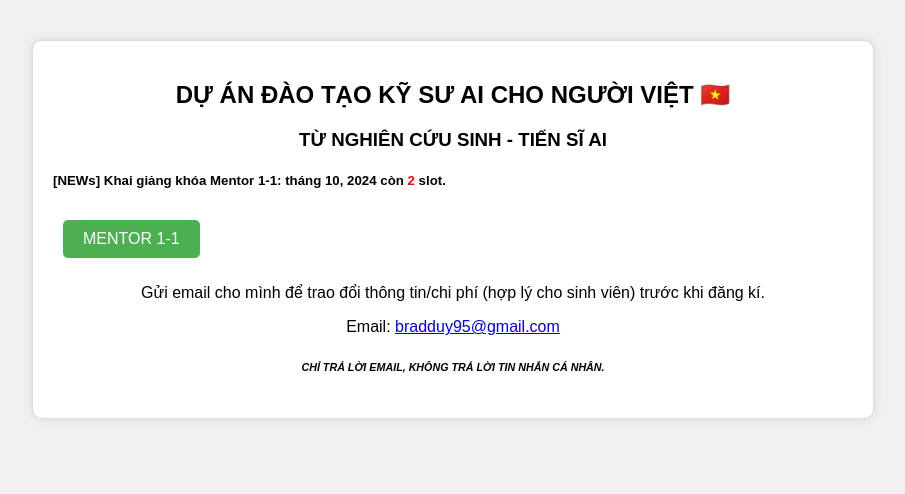
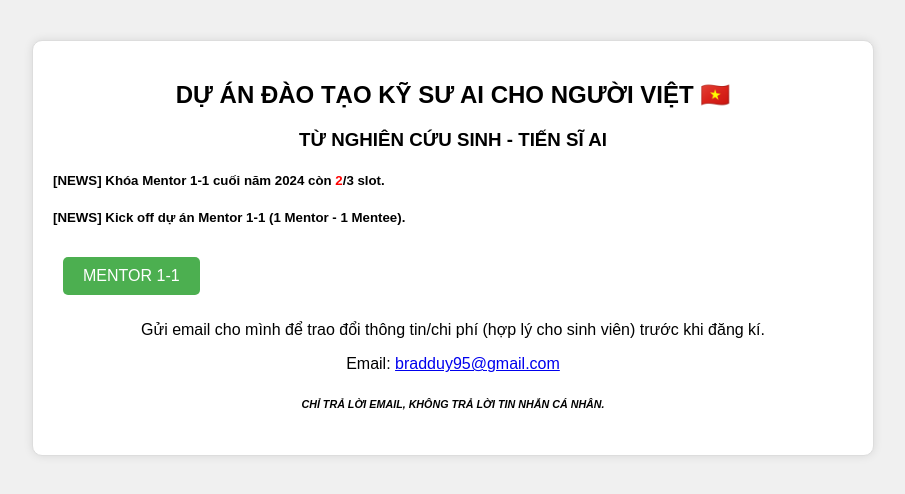
Before and after one commit to bradduy/bradduy.github.io, a plain HTML site: page index.html in a window 1280 px wide. Shown: the whole page, without its empty margins (187-1092 px from the left). Drawn offline with Linux system fonts and the light colour scheme.

Commit message:
correct words

```diff
--- a/index.html
+++ b/index.html
@@ -55,7 +55,8 @@
     <h2 style="text-align: center">DỰ ÁN ĐÀO TẠO KỸ SƯ AI CHO NGƯỜI VIỆT 🇻🇳 </h2>
     <h3 style="text-align: center">TỪ NGHIÊN CỨU SINH - TIẾN SĨ AI</h3>
 
-    <h5>[NEWs] Khai giảng khóa Mentor 1-1: tháng 10, 2024 còn <b style="color: red;">2</b> slot.</h5>
+    <h5>[NEWS] Khóa Mentor 1-1 cuối năm 2024 còn <b style="color: red;">2</b>/3 slot.</h5>
+    <h5>[NEWS] Kick off dự án Mentor 1-1 (1 Mentor - 1 Mentee).</h5>
 
     <button class="button" onclick="toggleDescription('mentor')">MENTOR 1-1</button>
     <div id="mentor" class="description">
```
